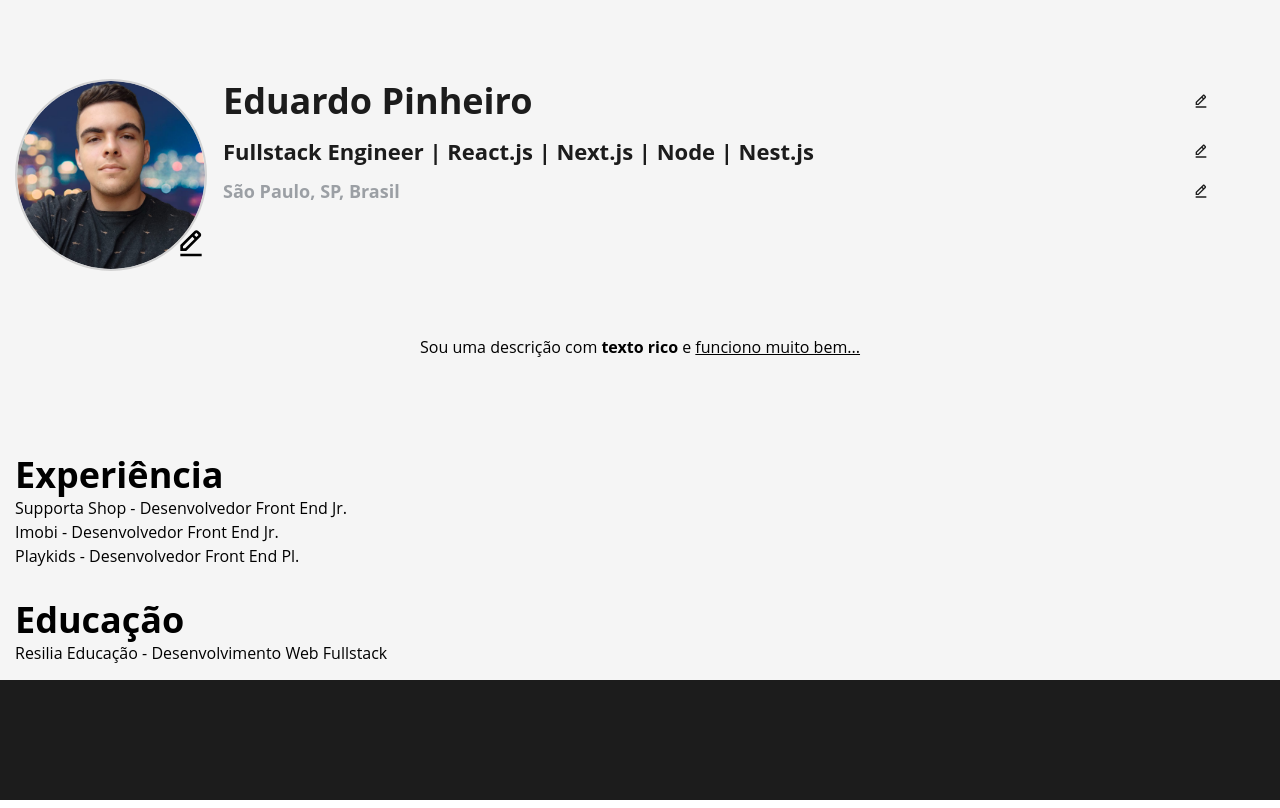
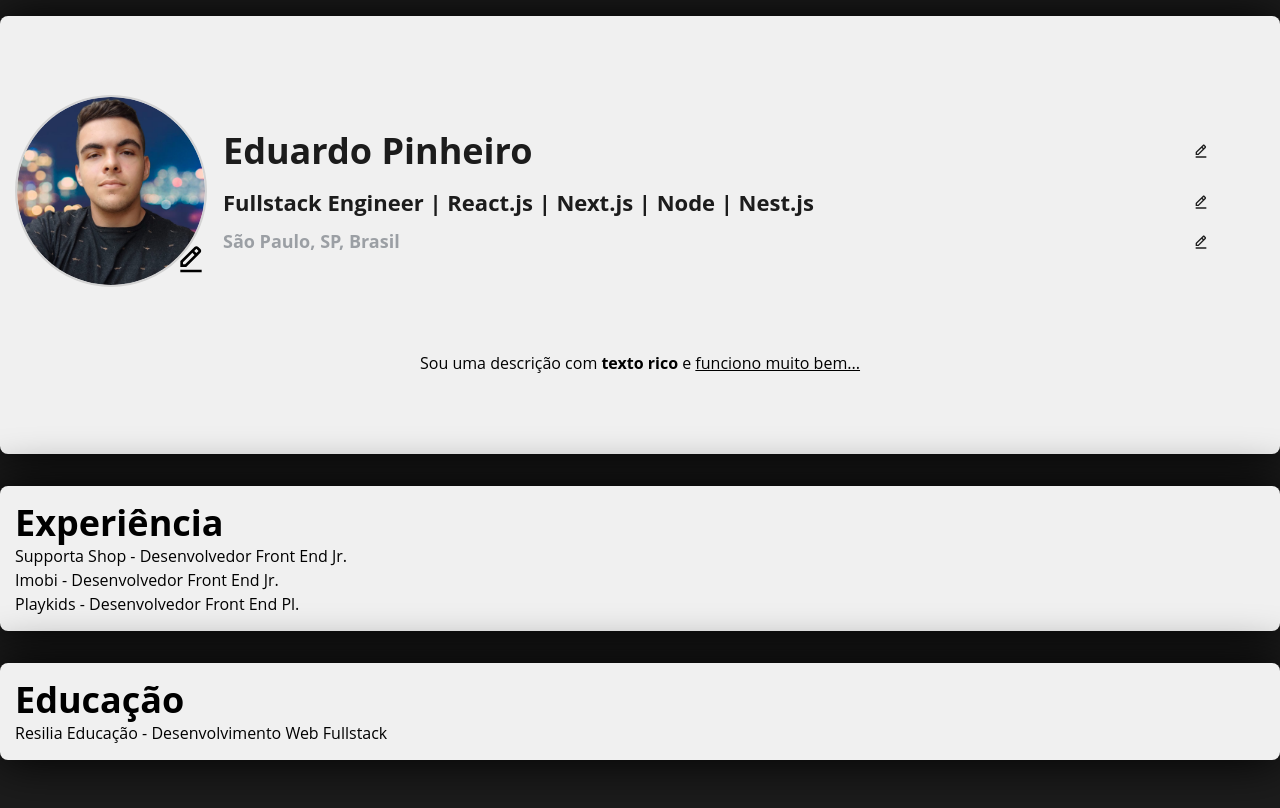
Before and after one commit to eduardopinheiromr/devinsite, a Next.js app: page / in a window 1280 px wide. Built offline with nearby package versions, Linux system fonts and the light colour scheme; no server answers.

Commit message:
feat: page layout and container styles added

```diff
--- a/src/components/layouts/Container.tsx
+++ b/src/components/layouts/Container.tsx
@@ -13,7 +13,11 @@ export default function Container(props: ContainerProps) {
       maxWidth="1400px"
       margin="0 auto"
       padding="15px"
-      bg="whitesmoke"
+      bg="#f0f0f0"
+      shadow="0 0 50px black"
+      rounded="lg"
+      mb={8}
+      textAlign={["center", "center", "left"]}
     >
       {props.children}
     </Box>
--- a/src/components/layouts/PageLayout.tsx
+++ b/src/components/layouts/PageLayout.tsx
@@ -12,7 +12,7 @@ type PageLayoutProps = {
 export default function PageLayout({ children }: PageLayoutProps) {
   return (
     <>
-      <Box minH="100vh" as="main" bg="black">
+      <Box minH="100vh" as="main" bg="black" py={4}>
         {children}
       </Box>
     </>
--- a/src/components/sections/Hero/index.tsx
+++ b/src/components/sections/Hero/index.tsx
@@ -8,13 +8,23 @@ import Editable from "@components/ui/Editable";
 
 export default function Hero() {
   return (
-    <Container bg="whitesmoke">
-      <Flex style={{ gap: 16 }} justify="center" my={16}>
+    <Container>
+      <Flex
+        direction={["column", "column", "row"]}
+        style={{ gap: 16 }}
+        justify="center"
+        align="center"
+        my={16}
+      >
         <Avatar />
         <Box w="full">
           <Editable
             contentKey="name"
-            component={<Heading as="h1">{profile.name}</Heading>}
+            component={
+              <Heading as="h1" w="full">
+                {profile.name}
+              </Heading>
+            }
           />
           <Editable
             contentKey="title"
@@ -27,7 +37,7 @@ export default function Hero() {
           <Editable
             contentKey="from"
             component={
-              <Heading as="h3" fontSize="18px" color="gray">
+              <Heading as="h3" fontSize="18px" color="gray" w="full">
                 {profile.from}
               </Heading>
             }
```
